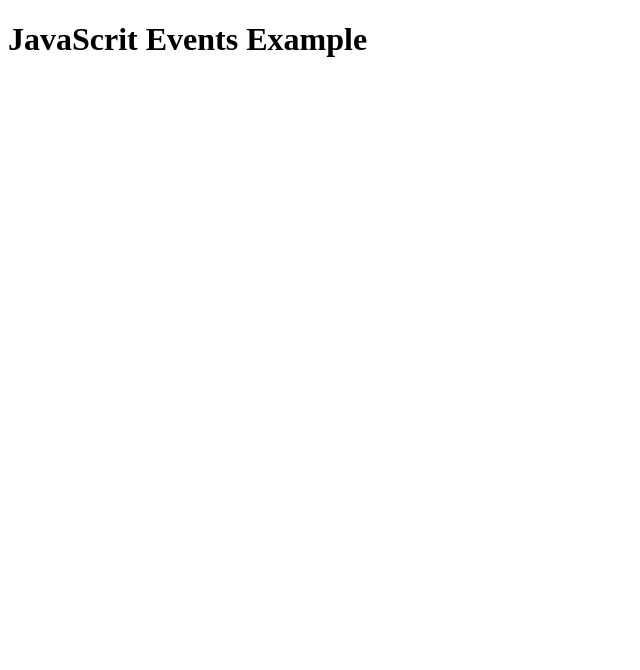
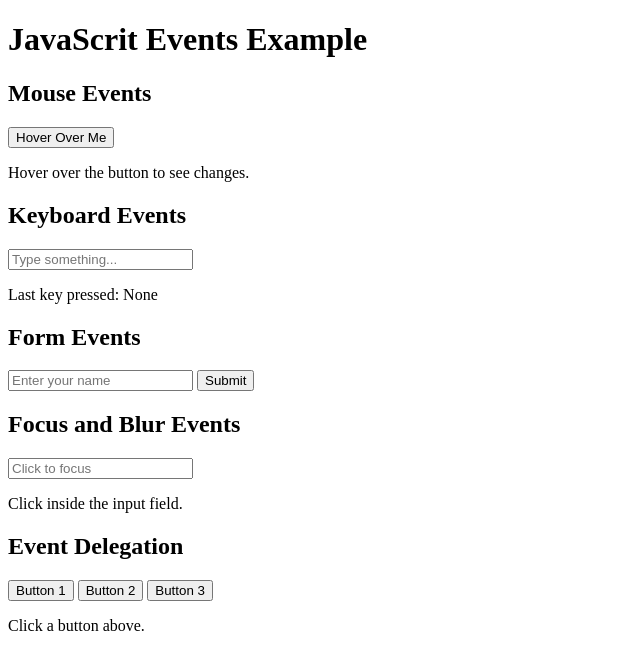
Before and after one commit to Shakir9949/lab7, a plain HTML site: page index.html in a window 1280 px wide. Shown: the whole page, without its empty margins (0-640 px from the left). Drawn offline with Linux system fonts and the light colour scheme.

Commit message:
Add files via upload
This is an update with all requirements for the HTML file.

```diff
--- a/index.html
+++ b/index.html
@@ -11,6 +11,48 @@
         <h1>JavaScrit Events Example</h1>
     </header>
 
+    <!-- Mouse Events -->
+    <section>
+        <h2>Mouse Events</h2>
+        <button id="mouseBtn">Hover Over Me</button>
+        <p id="mouseMsg">Hover over the button to see changes.</p>
+    </section>
+
+    <!-- Keyboard Events -->
+    <section>
+        <h2>Keyboard Events</h2>
+        <input type="text" id="keyInput" placeholder="Type something...">
+        <p id="keyMsg">Last key pressed: None</p>
+    </section>
+
+    <!-- Form Events -->
+    <section>
+        <h2>Form Events</h2>
+        <form id="eventForm">
+            <input type="text" placeholder="Enter your name" required>
+            <button type="submit">Submit</button>
+        </form>
+        <p id="formMsg"></p>
+    </section>
+
+    <!-- Focus and Blur Events -->
+    <section>
+        <h2>Focus and Blur Events</h2>
+        <input type="text" id="focusInput" placeholder="Click to focus">
+        <p id="focusMsg">Click inside the input field.</p>
+    </section>
+
+    <!-- Event Delegation -->
+    <section>
+        <h2>Event Delegation</h2>
+        <div id="buttonContainer">
+            <button>Button 1</button>
+            <button>Button 2</button>
+            <button>Button 3</button>
+        </div>
+        <p id="delegateMsg">Click a button above.</p>
+    </section>
+
     <script src="eventHandeling.js"></script>
 </body>
 </html>
```
